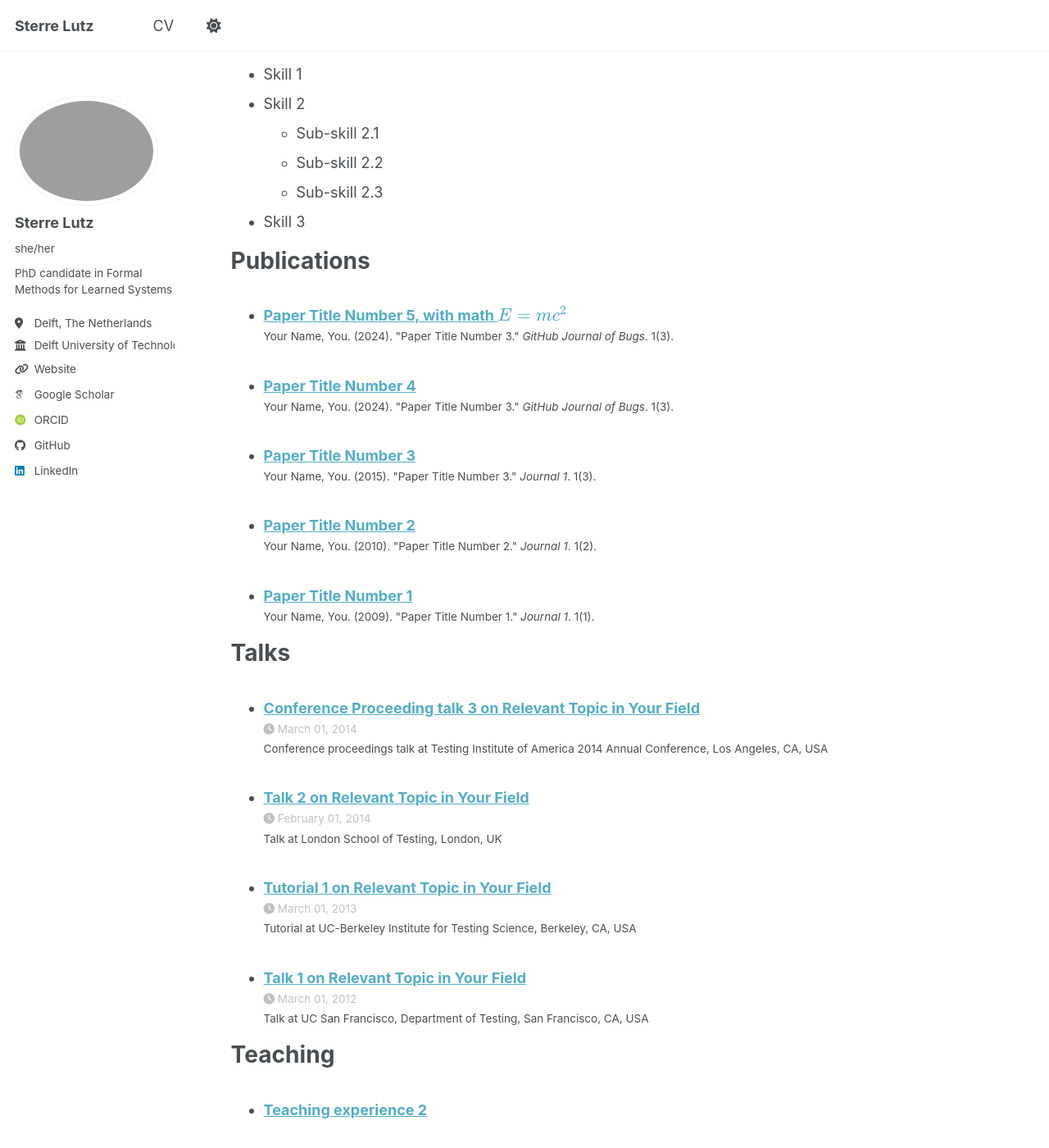
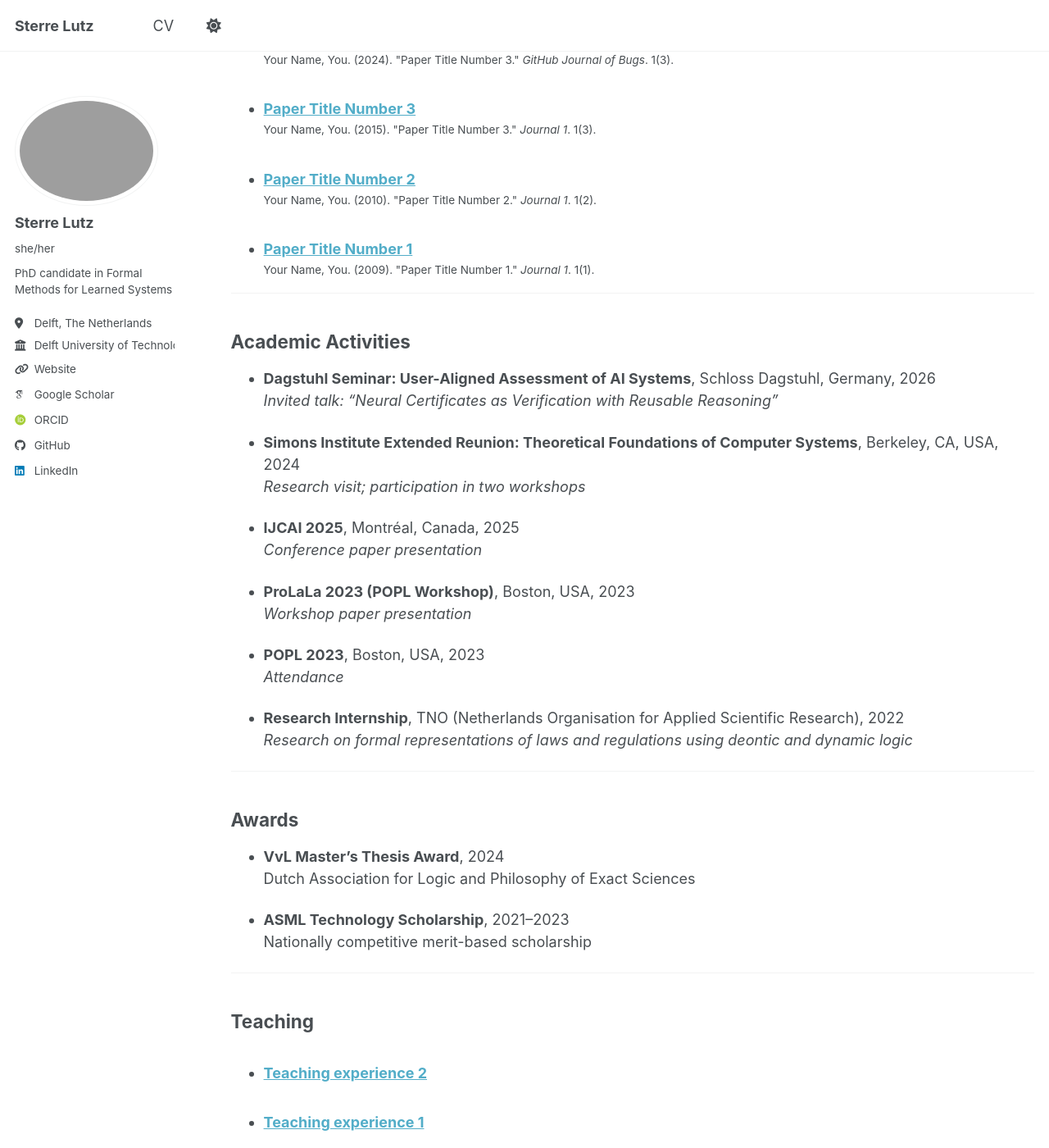
Before and after one commit to sterrelutz/sterrelutz.github.io, a Jekyll site: the page built from _pages/cv.md, in a window 1280 px wide and 1400 px high, scrolled down 778 px. Shown: the whole window at 82% size. Built offline with Jekyll 4.4.1, drawn with Linux system fonts in a browser that asks for light colours; some web fonts are replaced; a script bundle is joined from its source files by our own code; library files that are not in the unit come from our copies; some of the changed text lies outside the part shown.

Commit message:
Update cv.md

```diff
--- a/_pages/cv.md
+++ b/_pages/cv.md
@@ -9,56 +9,60 @@
 
 {% include base_path %}
 
-Education
-======
-* Ph.D in Version Control Theory, GitHub University, 2018 (expected)
-* M.S. in Jekyll, GitHub University, 2014
-* B.S. in GitHub, GitHub University, 2012
+## Education
+* **Ph.D. in Formal Methods for Machine Learning**, Delft University of Technology, 2023--Present
+  *Advisors: Dr. Anna Lukina and Prof. Matthijs T. J. Spaan*
 
-Work experience
-======
-* Spring 2024: Academic Pages Collaborator
-  * GitHub University
-  * Duties includes: Updates and improvements to template
-  * Supervisor: The Users
+* **M.Sc. in Artificial Intelligence (Cum Laude)**, Utrecht University, 2023
+  *Thesis: r-PLBP: Temporal Logic for Reasoning about Safety and Rewards of Bounded Policies under Uncertainty*
 
-* Fall 2015: Research Assistant
-  * GitHub University
-  * Duties included: Merging pull requests
-  * Supervisor: Professor Hub
+* **B.Sc. in Computer Science and Engineering (Cum Laude)**, Delft University of Technology, 2020
 
-* Summer 2015: Research Assistant
-  * GitHub University
-  * Duties included: Tagging issues
-  * Supervisor: Professor Git
+---
 
-Skills
-======
-* Skill 1
-* Skill 2
-  * Sub-skill 2.1
-  * Sub-skill 2.2
-  * Sub-skill 2.3
-* Skill 3
+## Research Interests
+Formal verification of learning-enabled control systems; probabilistic certificates; compositional synthesis; temporal logic for stochastic systems; safe and reliable AI.
 
-Publications
-======
-  <ul>{% for post in site.publications reversed %}
-    {% include archive-single-cv.html %}
-  {% endfor %}</ul>
+---
 
-Talks
-======
-  <ul>{% for post in site.talks reversed %}
-    {% include archive-single-talk-cv.html  %}
-  {% endfor %}</ul>
+## Publications
+<ul>{% for post in site.publications reversed %}
+  {% include archive-single-cv.html %}
+{% endfor %}</ul>
 
-Teaching
-======
-  <ul>{% for post in site.teaching reversed %}
-    {% include archive-single-cv.html %}
-  {% endfor %}</ul>
+---
 
-Service and leadership
-======
-* Currently signed in to 43 different slack teams
+## Academic Activities
+* **Dagstuhl Seminar: User-Aligned Assessment of AI Systems**, Schloss Dagstuhl, Germany, 2026
+  *Invited talk: "Neural Certificates as Verification with Reusable Reasoning"*
+
+* **Simons Institute Extended Reunion: Theoretical Foundations of Computer Systems**, Berkeley, CA, USA, 2024
+  *Research visit; participation in two workshops*
+
+* **IJCAI 2025**, Montréal, Canada, 2025
+  *Conference paper presentation*
+
+* **ProLaLa 2023 (POPL Workshop)**, Boston, USA, 2023
+  *Workshop paper presentation*
+
+* **POPL 2023**, Boston, USA, 2023
+  *Attendance*
+
+* **Research Internship**, TNO (Netherlands Organisation for Applied Scientific Research), 2022
+  *Research on formal representations of laws and regulations using deontic and dynamic logic*
+
+---
+
+## Awards
+* **VvL Master’s Thesis Award**, 2024
+  Dutch Association for Logic and Philosophy of Exact Sciences
+
+* **ASML Technology Scholarship**, 2021--2023
+  Nationally competitive merit-based scholarship
+
+---
+
+## Teaching
+<ul>{% for post in site.teaching reversed %}
+  {% include archive-single-cv.html %}
+{% endfor %}</ul>
```
